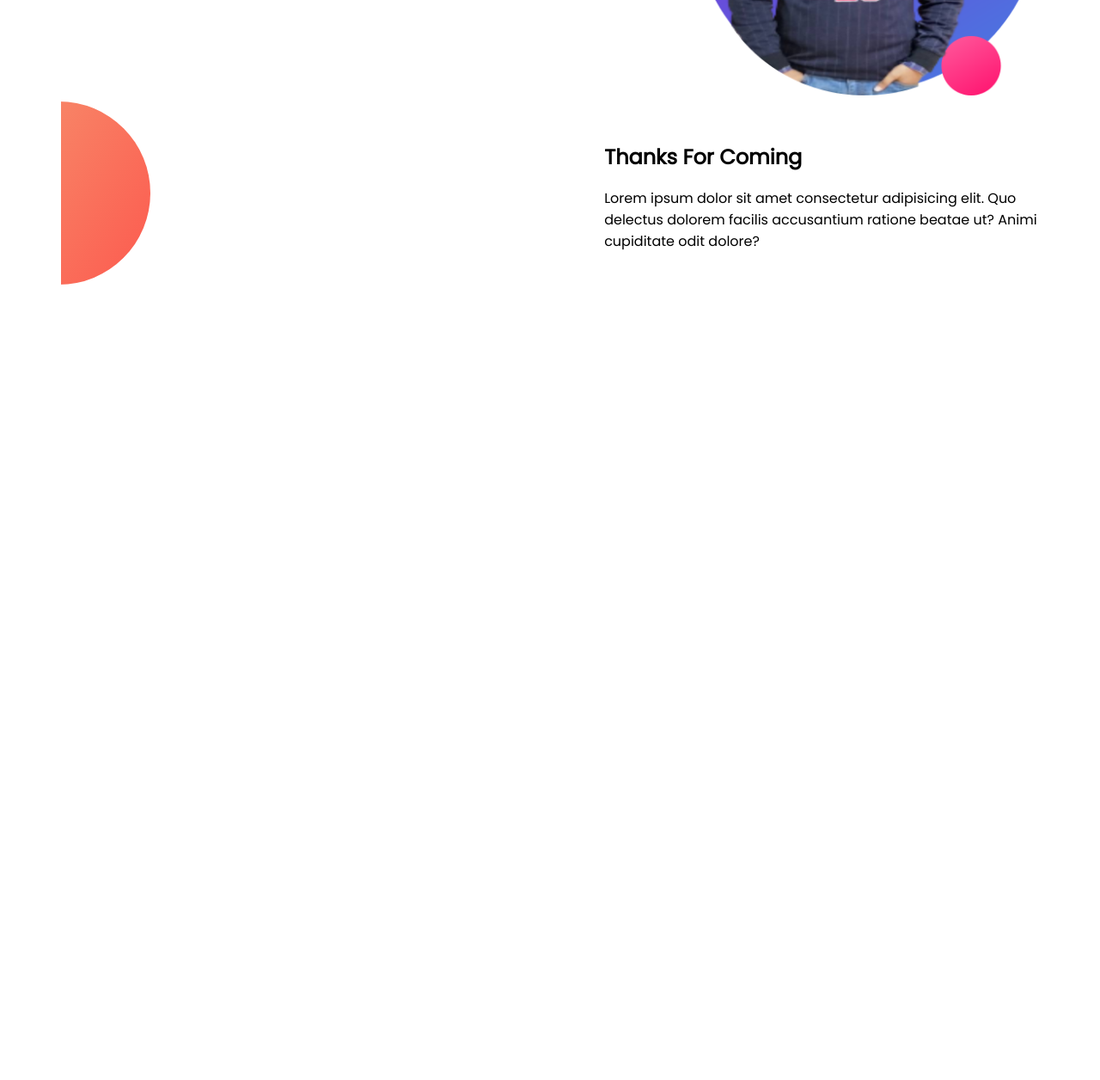
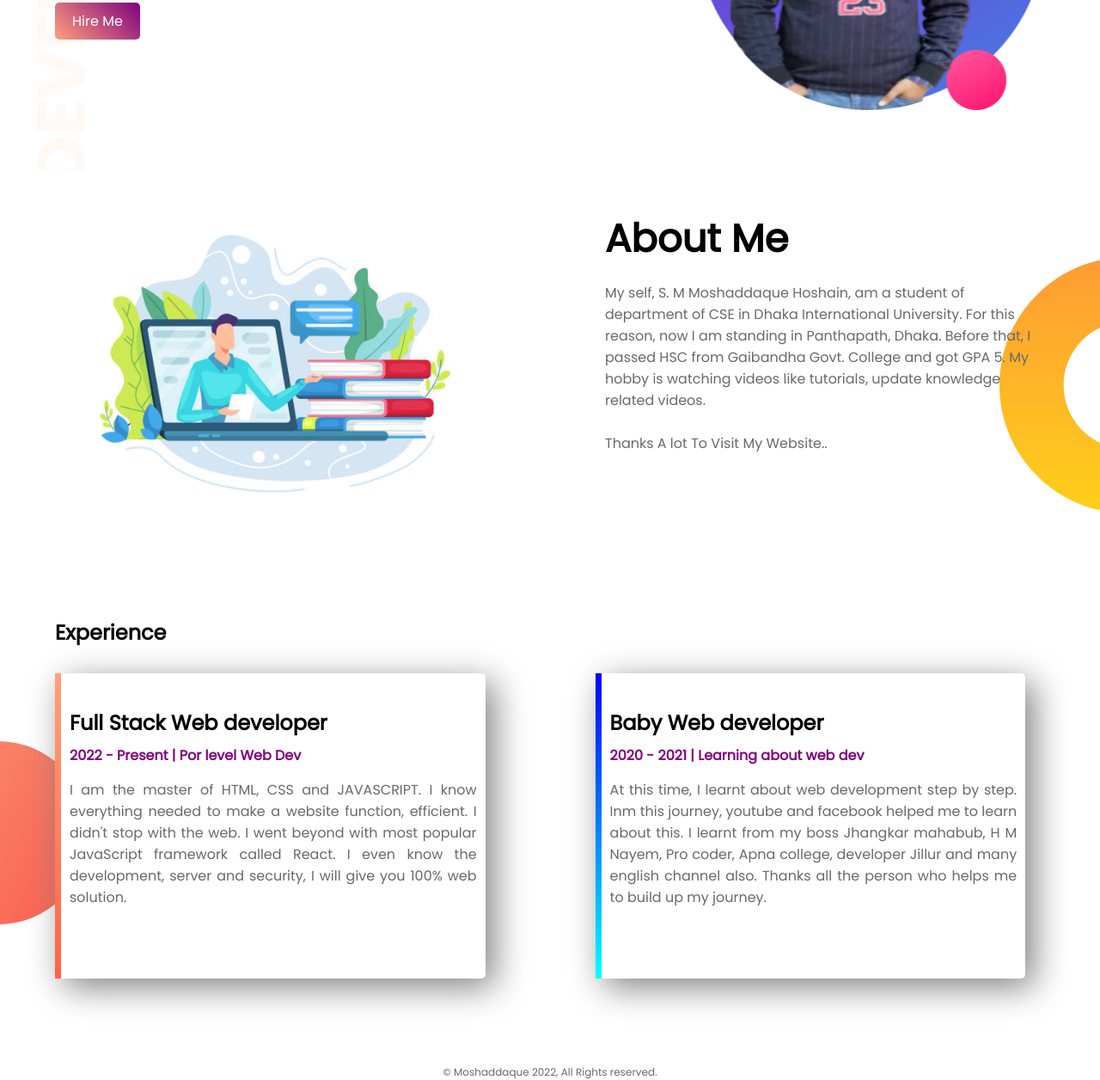
Before and after one commit to moshaddaque/first-website, a plain HTML site: page index.html in a window 1280 px wide. Shown: the part 302-1558 px from the top of the page at 86% size. Before the commit the page ends 800 px from the top, so only its background shows below. Drawn offline with Linux system fonts and the light colour scheme.

Commit message:
Finished my first website

```diff
--- a/index.html
+++ b/index.html
@@ -13,23 +13,44 @@
 <body>
     <section class="first-sec">
         <div class="half-width">
-            <h1>Welome To <br><span class="name-color">Moshaddaque's </span>World</h1>
-            <h3>World-class Professional Web Devloper</h3>
+            <h1>Welome To <br><span class="purple-color">Moshaddaque's </span>World</h1>
+            <h3>World-class Professional Web Developer</h3>
             <p>I am professional Web developer.I have so much experience about web development. I have created at least 20 website for my clients. Now i am working in a it farm as a web developer.</p>
+            <a class="link-btn" href="https://www.facebook.com/futuredesign001" target="_blank">Hire Me</a>
         </div>
             <div class="half-width">
                 <img src="./images/image 12.png" alt="">
             </div>
     </section>
-    <section>
+    <section class="second-sec">
         <div class="half-width">
-            <img src="./images/exp-bg.png" alt="">
+            <img src="./images/illustration.jpg" alt="">
         </div>
-        <div class="half-width">
-            <h1>Thanks For Coming</h1>
-            <p>Lorem ipsum dolor sit amet consectetur adipisicing elit. Quo delectus dolorem facilis accusantium ratione beatae ut? Animi cupiditate odit dolore?</p>
+        <div class="half-width sec-bg">
+            <h1>About Me</h1>
+            <p>My self, S. M Moshaddaque Hoshain, am a student of  department of CSE in Dhaka International University. For this reason, now I am standing in Panthapath, Dhaka. Before that, I passed HSC from Gaibandha Govt. College and got GPA 5. My hobby is watching videos like tutorials, update knowledge related videos.</p> <br>
+            <p>Thanks A lot To Visit My Website..</p>
         </div>
 
     </section>
+
+    <section class="experience-area">
+        <h2>Experience</h2>
+        <div class="half-width exp" id="left-exp">
+            <h2>Full Stack Web developer</h2>
+            <h4 class="purple-color">2022 - Present | Por level Web Dev</h4>
+            <p>I am the master of HTML, CSS and JAVASCRIPT. I know everything needed to make a website function, efficient. I didn't stop with the web. I went beyond with most popular JavaScript framework called React. I even know the development, server and security, I will give you 100% web solution.</p>
+        </div>
+        <div class="half-width exp"  id="right-exp">
+            <h2>Baby Web developer</h2>
+            <h4 class="purple-color">2020 - 2021 | Learning about web dev</h4>
+            <p>At this time, I learnt about web development step by step. Inm this journey, youtube and facebook helped me to learn about this. I learnt from my boss Jhangkar mahabub, H M Nayem, Pro coder, Apna college, developer Jillur and many english channel also. Thanks all the person who helps me to build up my journey.
+            </p>
+        </div>
+    </section>
+
+    <footer>
+        <p>&copy; Moshaddaque 2022, All Rights reserved.</p>
+    </footer>
 </body>
 </html>
--- a/style.css
+++ b/style.css
@@ -1,32 +1,109 @@
 *{
     font-family: 'Poppins', sans-serif;
+    margin: 0;
+    padding: 0;
 }
 img{
     max-width: 100%;
 }
+section{
+    height: 500px;
+}
 .first-sec{
     background-image: url(./images/top-banner.png);
     background-size: cover;
-    background-position: center;
+
     background-repeat: no-repeat;
 }
+p{
+    color: dimgray;
+}
 h1{
-    size: 70px;
-    line-height: 30px;
+    font-size: 45px;
+    line-height: 85px;
+    margin-top: 20px;
 }
-.name-color{
+.purple-color{
     color: purple;
 }
 .half-width h1{
     margin-top: 50px;
     margin-bottom: 20px;
+    line-height: 60px;
+}
+.link-btn{
+    padding: 10px 20px;
+    text-decoration: none;
+    color: white;
+    border-radius: 5px;
+    background-image: linear-gradient(45deg, lightSalmon, purple);
+    line-height: 65px;
+    transition: .4s;
+}
+.link-btn:hover{
+    background-image: linear-gradient(200deg, lightSalmon, purple);
+    transition: .4s;
 }
 .half-width{
     width: 40%;
     float: left;
     margin: 0% 5%;
 }
-.halh-width img{
-    width: 70%;
-    height: auto;
+.half-width img{
+    margin-top: 20px;
+    text-align: right;
 }
+
+
+.second-sec{
+    background-image: url(./images/dream-bg.png);
+    background-repeat: no-repeat;
+    background-position: right;
+}
+.experience-area{
+    margin: 20px auto;
+    background-image: url(./images/exp-bg.png);
+    background-repeat: no-repeat;
+    background-position: left;
+}
+.experience-area h2{
+    margin-left: 64px;
+    margin-bottom: 30px;
+
+}
+.exp{
+    box-shadow: 10px 10px 40px grey;
+    border-radius: 5px;
+    height: 67%;
+    padding: 10px;
+    width: 37%;
+    background-color: #fff;
+}
+.exp h2{
+    margin-left: 0px;
+    margin-bottom: 8px;
+    margin-top: 30px;
+}
+.exp h4{
+    margin: 5px 0px;
+}
+.exp p{
+    text-align: justify;
+    padding: 10px 0px;
+}
+#left-exp{
+    border-left: 7px solid;
+    border-image: linear-gradient(180deg, lightSalmon, tomato) ;
+    border-image-slice: 1;
+}
+#right-exp{
+    border-left: 7px solid;
+    border-image: linear-gradient(180deg, blue, cyan);
+    border-image-slice: 1;
+}
+
+footer p{
+    text-align: center;
+    padding: 20px auto;
+    font-size: 12px;
+}
```
Also changed, not shown: images/illustration.jpg (added).
